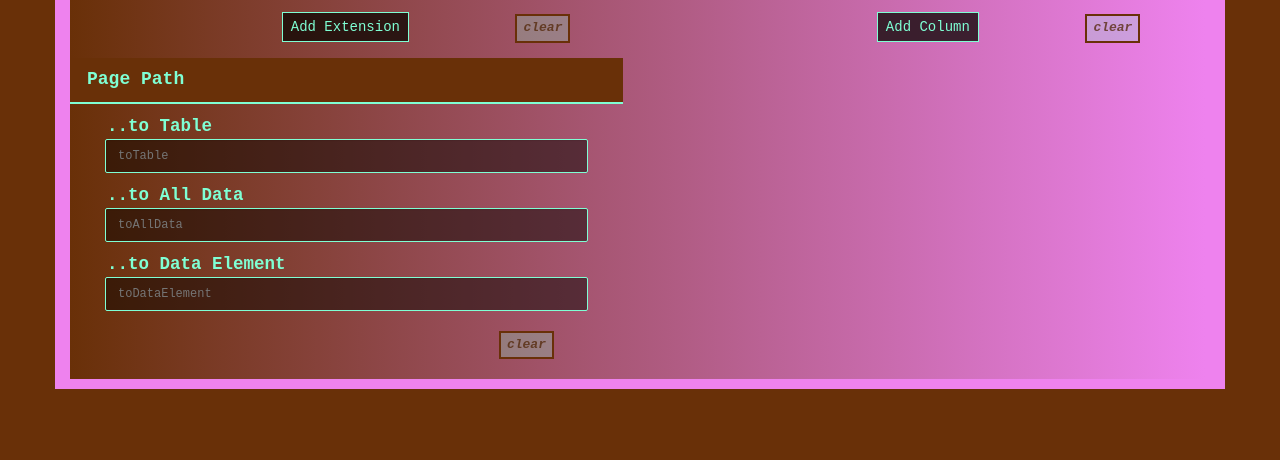
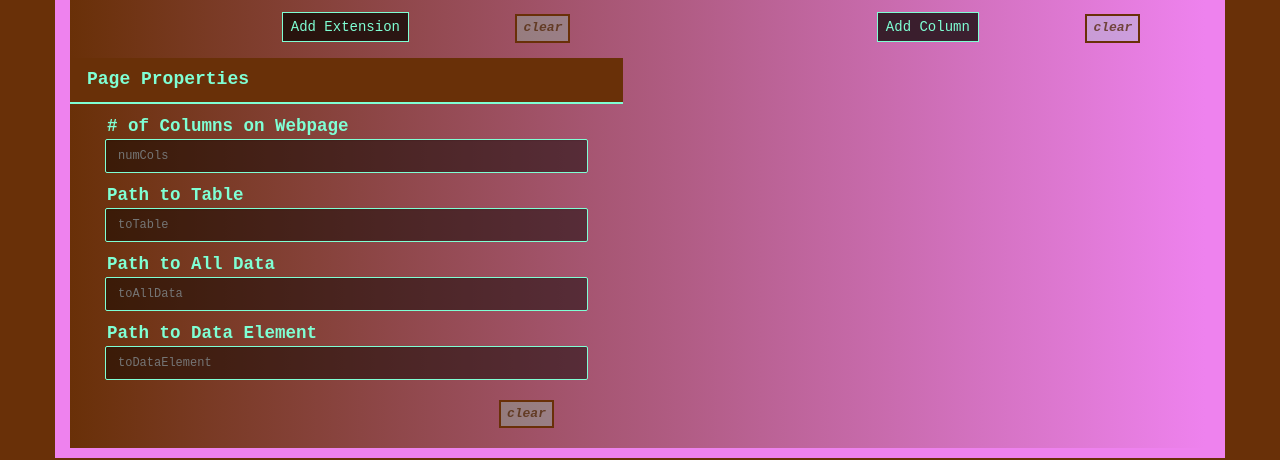
Before and after one commit to mpb9/nhl-model_personal_ui, an Angular app: page /querier in a window 1280 px wide. Shown: the part 304-764 px from the top of the page. Built offline with nearby package versions, Linux system fonts and the light colour scheme; no server answers.

Commit message:
numCols on webpage added

```diff
--- a/src/app/query/page-paths/page-paths.component.html
+++ b/src/app/query/page-paths/page-paths.component.html
@@ -1,27 +1,34 @@
 <div class="row my-fill-3 my-fit"
   style="padding: 2px; border-bottom: 2px solid aquamarine;">
   <div class="col-md-6">
-    <h4 style="font-weight: bolder;">Page Path</h4>
+    <h4 style="font-weight: bolder;">Page Properties</h4>
   </div>
 </div>
 <div class="row my-fit pad-10">
   <form>
     <div class="row my-fit" style="padding-top: 0px; padding-bottom: 10px; padding-left: 25px; padding-right: 25px;">
-      <label class="my-label-1" style="margin-right: 5px;">..to Table</label>
+      <label class="my-label-1" style="margin-right: 5px;"># of Columns on Webpage</label>
+      <input type="text" class="my-input-2"
+        placeholder="numCols"
+        (change)="alterNumCols($event)"
+        [value]="path.numCols === 0 ? '' : path.numCols">
+    </div>
+    <div class="row my-fit" style="padding-top: 0px; padding-bottom: 10px; padding-left: 25px; padding-right: 25px;">
+      <label class="my-label-1" style="margin-right: 5px;">Path to Table</label>
       <input type="text" class="my-input-2"
         placeholder="toTable"
         (change)="alterPath($event, 0)"
         [value]="path.toTable === undefined ? '' : path.toTable">
     </div>
     <div class="row my-fit" style="padding-top: 0px; padding-bottom: 10px; padding-left: 25px; padding-right: 25px;">
-      <label class="my-label-1" style="margin-right: 5px;">..to All Data</label>
+      <label class="my-label-1" style="margin-right: 5px;">Path to All Data</label>
       <input type="text" class="my-input-2"
         placeholder="toAllData"
         (change)="alterPath($event, 1)"
         [value]="path.toAllData === undefined ? '' : path.toAllData">
     </div>
     <div class="row my-fit" style="padding-top: 0px; padding-bottom: 10px; padding-left: 25px; padding-right: 25px;">
-      <label class="my-label-1" style="margin-right: 5px;">..to Data Element</label>
+      <label class="my-label-1" style="margin-right: 5px;">Path to Data Element</label>
       <input type="text" class="my-input-2"
         placeholder="toDataElement"
         (change)="alterPath($event, 2)"
--- a/src/app/query/page-paths/page-paths.component.ts
+++ b/src/app/query/page-paths/page-paths.component.ts
@@ -8,7 +8,7 @@ import { PagePath, Query } from '../query.model';
   styleUrls: ['./page-paths.component.css']
 })
 export class PagePathsComponent implements OnInit {
-  path: PagePath = new PagePath(-1, "", "", "");
+  path: PagePath = new PagePath(-1, "", "", "", 0);
 
   constructor(private queryService: QueryService){}
 
@@ -26,13 +26,20 @@ export class PagePathsComponent implements OnInit {
 
     this.updatePath();
   }
+  alterNumCols(event:any){
+    if(event.target === null) return;
+    this.path.numCols = event.target.value;
+    this.updatePath();
+
+    console.log(this.queryService.getQueryCopy().pagePath);
+  }
 
   updatePath(){
     this.queryService.updateQueryPagePath(this.path);
   }
 
   clearPathInputs(){
-    this.path = new PagePath(this.queryService.getQueryCopy().query_id, "", "", "");
+    this.path = new PagePath(this.queryService.getQueryCopy().query_id, "", "", "", 0);
     this.queryService.updateQueryPagePath(this.path);
   }
 
--- a/src/app/query/query.model.ts
+++ b/src/app/query/query.model.ts
@@ -15,5 +15,5 @@ export class Website{
 }
 
 export class PagePath{
-  constructor(public query_id: number, public toTable: string, public toAllData: string, public toDataElement: string){}
+  constructor(public query_id: number, public toTable: string, public toAllData: string, public toDataElement: string, public numCols: number){}
 }
--- a/src/app/query/query.service.ts
+++ b/src/app/query/query.service.ts
@@ -2,9 +2,9 @@ import { EventEmitter } from "@angular/core";
 import { Column, PagePath, Query, Table, Website } from "./query.model";
 import axios from "axios";
 
-const SAVED_QUERIES = 'http://localhost/bet-nhl/bet-nhl-APIs/sql-queriers/saved_queries.php';
-const CREATE_QUERY = 'http://localhost/bet-nhl/bet-nhl-APIs/sql-queriers/create_query.php';
-const DELETE_QUERY = 'http://localhost/bet-nhl/bet-nhl-APIs/sql-queriers/delete_query.php';
+const SAVED_QUERIES = 'http://localhost/bet-apis/sql-queriers/saved_queries.php';
+const CREATE_QUERY = 'http://localhost/bet-apis/sql-queriers/create_query.php';
+const DELETE_QUERY = 'http://localhost/bet-apis/sql-queriers/delete_query.php';
 
 export class QueryService{
   private tables: Table[] = [];
@@ -32,11 +32,11 @@ export class QueryService{
             query_id: number;
             table: { query_id: number; table_name: string; columns: Column[]; };
             website: { query_id: number; base_url: string; extensions: string[]; };
-            page_path: { query_id: number; to_table: string; to_all_data: string; to_data_element: string; };
+            page_path: { query_id: number; to_table: string; to_all_data: string; to_data_element: string; num_cols: number};
         }) => {
             const newTable = new Table(saved_query.table.query_id, saved_query.table.table_name, saved_query.table.columns);
             const newWebsite = new Website(saved_query.website.query_id, saved_query.website.base_url, saved_query.website.extensions);
-            const newPagePath = new PagePath(saved_query.query_id, saved_query.page_path.to_table, saved_query.page_path.to_all_data, saved_query.page_path.to_data_element);
+            const newPagePath = new PagePath(saved_query.query_id, saved_query.page_path.to_table, saved_query.page_path.to_all_data, saved_query.page_path.to_data_element, saved_query.page_path.num_cols);
             this.queries.push(new Query(saved_query.query_id, newWebsite, newTable, newPagePath));
             this.tables.push(newTable);
             this.websites.push(newWebsite);
@@ -98,7 +98,7 @@ export class QueryService{
         this.newQueryId,
         new Website(this.newQueryId, website.baseUrl, website.extensions),
         new Table(this.newQueryId, this.query.table.name, this.query.table.columns),
-        new PagePath(this.newQueryId, this.query.pagePath.toTable, this.query.pagePath.toAllData, this.query.pagePath.toDataElement)
+        new PagePath(this.newQueryId, this.query.pagePath.toTable, this.query.pagePath.toAllData, this.query.pagePath.toDataElement, this.query.pagePath.numCols)
       );
     } else {
       this.query.website = website;
@@ -112,7 +112,7 @@ export class QueryService{
         this.newQueryId,
         new Website(this.newQueryId, this.query.website.baseUrl, this.query.website.extensions),
         new Table(this.newQueryId, table.name, table.columns),
-        new PagePath(this.newQueryId, this.query.pagePath.toTable, this.query.pagePath.toAllData, this.query.pagePath.toDataElement)
+        new PagePath(this.newQueryId, this.query.pagePath.toTable, this.query.pagePath.toAllData, this.query.pagePath.toDataElement, this.query.pagePath.numCols)
       );
     } else {
       this.query.table = table;
@@ -125,7 +125,7 @@ export class QueryService{
         this.newQueryId,
         new Website(this.newQueryId, this.query.website.baseUrl, this.query.website.extensions),
         new Table(this.newQueryId, this.query.table.name, this.query.table.columns),
-        new PagePath(this.newQueryId, pagePath.toTable, pagePath.toAllData, pagePath.toDataElement)
+        new PagePath(this.newQueryId, pagePath.toTable, pagePath.toAllData, pagePath.toDataElement, pagePath.numCols)
       );
     } else {
       this.query.pagePath = pagePath;
@@ -148,7 +148,7 @@ export class QueryService{
       this.newQueryId,
       new Website(this.newQueryId, '', []),
       new Table(this.newQueryId, '', []),
-      new PagePath(this.newQueryId, '', '', '')
+      new PagePath(this.newQueryId, '', '', '', 0)
     );
     return this.getQueryCopy();
   }
--- a/src/app/query/scraper/scraper.component.html
+++ b/src/app/query/scraper/scraper.component.html
@@ -55,5 +55,8 @@
       <div class="row my-fit" style="font-size: 95%; padding-left: 10px;"><b>toAllData: </b>{{currentScraper.pagePath.toAllData}}</div>
       <div class="row my-fit" style="font-size: 95%; padding-left: 10px;"><b>toDataElement: </b>{{currentScraper.pagePath.toDataElement}}</div>
     </div>
+    <div class="row my-fit pad-5">
+      <b style="font-size: 110%;">Columns on Webpage: </b> {{currentScraper.pagePath.numCols}}
+    </div>
   </div>
 </div>
--- a/src/app/query/scraper/scraper.component.ts
+++ b/src/app/query/scraper/scraper.component.ts
@@ -39,7 +39,7 @@ export class ScraperComponent implements OnInit {
   }
 
   scrape(){
-    this.scraperService.newScrape();
+    this.scraperService.newScrape(this.currentScraper, this.currentWebsites);
   }
 
   loadWebPages(){
--- a/src/app/query/scraper/scraper.service.ts
+++ b/src/app/query/scraper/scraper.service.ts
@@ -1,23 +1,35 @@
 import { EventEmitter, Injectable } from "@angular/core";
 import { HttpClient } from '@angular/common/http';
-import { Scraper } from "./scraper.model";
-import { QueryService } from "../query.service";
-import { PagePath, Query, Table, Website } from "../query.model";
 import axios from "axios";
+import { Query } from "../query.model";
 
-const SCRAPE_WEB = 'http://localhost/bet-nhl/bet-nhl-APIs/web-scrapers/webScrapeExample/index.js';
 @Injectable()
 export class ScraperService{
 
   constructor(private http: HttpClient) {}
 
-  newScrape(){
-    /* axios({
+  newScrape(scraper: Query, websites: String[]){
+    const API_URL = 'http://localhost:3000/start-scraper';
+    const pagePath = {
+      toTable: scraper.pagePath.toTable,
+      toAllData: scraper.pagePath.toAllData,
+      toDataElement: scraper.pagePath.toDataElement,
+      numCols: scraper.pagePath.numCols
+    };
+
+
+    axios({
       method: "post",
-      url: `${SCRAPE_WEB}`,
-      headers: { "content-type": "application/json" }
-    }).then(()=>{
-    }).catch((error) => console.log(error)); */
+      url: `${API_URL}`,
+      headers: { "content-type": "application/json" },
+      data: {
+        websites,
+        pagePath
+      }
+    }).then((result) => {
+      console.log(result);
+    }).catch((error) => console.log(error));
+
   }
 
 }
```
